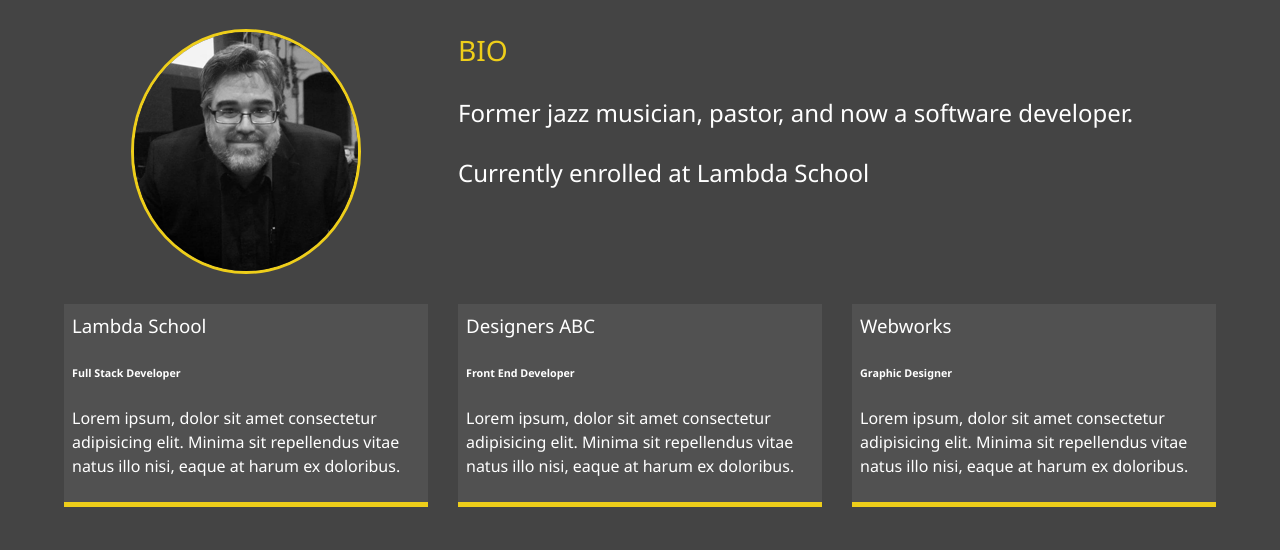
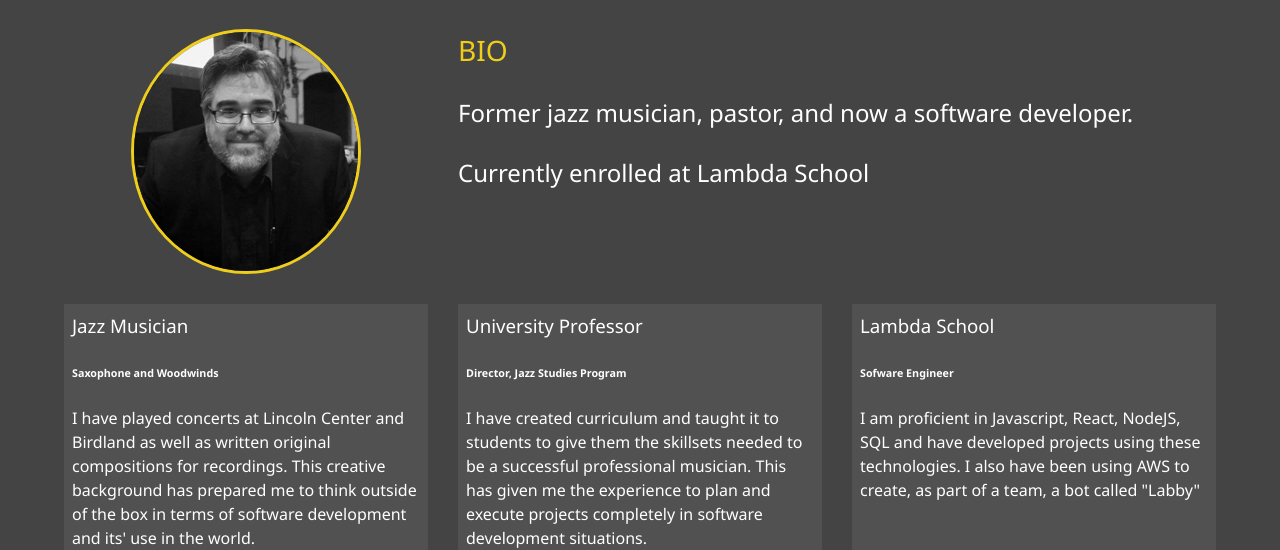
Before and after one commit to weparkerjr/portfolio2, a website: page dist/about.html in a window 1280 px wide. Shown: the part 253-803 px from the top of the page. Drawn offline with Linux system fonts and the light colour scheme.

Commit message:
Updated title

```diff
--- a/dist/about.html
+++ b/dist/about.html
@@ -67,21 +67,21 @@
             </div>
 
             <div class="job job-1">
-                <h3>Lambda School</h3>
-                <h6>Full Stack Developer</h6>
-                <p>Lorem ipsum, dolor sit amet consectetur adipisicing elit. Minima sit repellendus vitae natus illo nisi, eaque at harum ex doloribus.</p>
+                <h3>Jazz Musician</h3>
+                <h6>Saxophone and Woodwinds</h6>
+                <p>I have played concerts at Lincoln Center and Birdland as well as written original compositions for recordings. This creative background has prepared me to think outside of the box in terms of software development and its' use in the world.</p>
             </div>
 
             <div class="job job-2">
-                <h3>Designers ABC</h3>
-                <h6>Front End Developer</h6>
-                <p>Lorem ipsum, dolor sit amet consectetur adipisicing elit. Minima sit repellendus vitae natus illo nisi, eaque at harum ex doloribus.</p>
+                <h3>University Professor</h3>
+                <h6>Director, Jazz Studies Program</h6>
+                <p>I have created curriculum and taught it to students to give them the skillsets needed to be a successful professional musician. This has given me the experience to plan and execute projects completely in software development situations.  </p>
             </div>
 
             <div class="job job-3">
-                <h3>Webworks</h3>
-                <h6>Graphic Designer</h6>
-                <p>Lorem ipsum, dolor sit amet consectetur adipisicing elit. Minima sit repellendus vitae natus illo nisi, eaque at harum ex doloribus.</p>
+                <h3>Lambda School</h3>
+                <h6>Sofware Engineer</h6>
+                <p>I am proficient in Javascript, React, NodeJS, SQL and have developed projects using these technologies. I also have been using AWS to create, as part of a team, a bot called "Labby"</p>
             </div>
 
 
--- a/package.json
+++ b/package.json
@@ -11,7 +11,7 @@
   "author": "Edwin Parker",
   "license": "MIT",
   "dependencies": {
-    "gh-pages": "^2.0.1",
+    "gh-pages": "^2.1.1",
     "node-sass": "^4.12.0"
   }
 }
```
Also changed, not shown: dist/index.html (+1 -1 lines), 1 other file.
